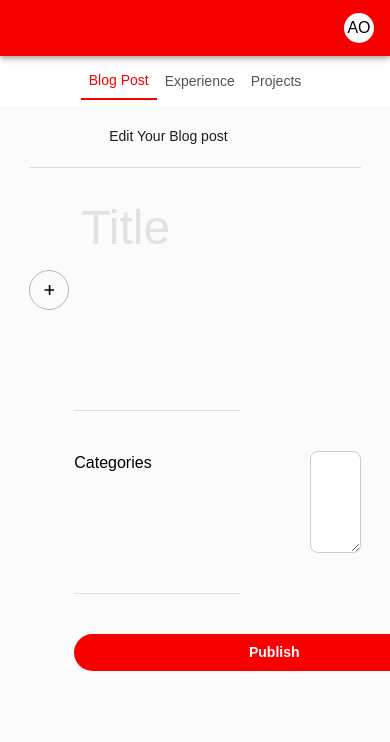
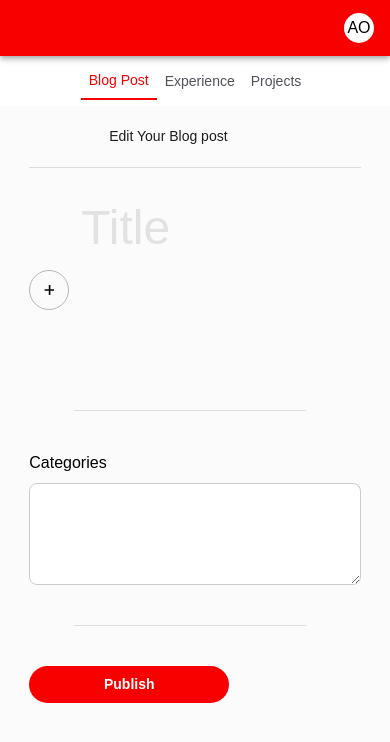
Before and after one commit to Babajide777/the-oyafemi-portfolio, a Next.js app in the folder admin/: page / in a window 390 px wide. Shown: the top 742 px of the page. Built offline with nearby package versions, Linux system fonts and the light colour scheme.

Commit message:
I have styled for the mobile but not remaining the modal

```diff
--- a/admin/app/Components/DashboardContents/BlogPost.tsx
+++ b/admin/app/Components/DashboardContents/BlogPost.tsx
@@ -141,16 +141,23 @@ const BlogPost = () => {
             padding: "40px 0",
           }}
         >
-          <Divider sx={{ width: "50%", marginLeft: "45px" }} />
+          <Divider
+            sx={{ width: { xs: "70%", md: "50%" }, marginLeft: "45px" }}
+          />
         </Box>
         <FormArea
           title="Categories"
           value={categories}
           handleChangeArea={(e) => setCategories(e.target.value)}
           minRows={3}
-          sx={{ marginLeft: "45px" }}
-          titleName={{ marginRight: "150px" }}
-          textareaSx={{ width: "300px", height: "30px" }}
+          sx={{
+            display: "flex",
+            flexDirection: { xs: "column", md: "row" },
+            gap: 1,
+            marginLeft: { xs: "0", md: "45px" },
+          }}
+          titleName={{ marginRight: { md: "150px" } }}
+          textareaSx={{ width: { xs: "40%", md: "300px" }, height: "30px" }}
         />
         <Box
           sx={{
@@ -158,15 +165,17 @@ const BlogPost = () => {
             padding: "40px 0",
           }}
         >
-          <Divider sx={{ width: "50%", marginLeft: "45px" }} />
+          <Divider
+            sx={{ width: { xs: "70%", md: "50%" }, marginLeft: "45px" }}
+          />
         </Box>
         <Button
           sx={{
             color: (theme) => theme.palette.custom.white,
             background: (theme) => theme.palette.custom.Red,
-            width: "400px",
+            width: "200px",
             borderRadius: "30px",
-            marginLeft: "45px",
+            marginLeft: { xs: "0", md: "45px" },
             textTransform: "capitalize",
             fontWeight: 600,
             fontSize: "14px",
--- a/admin/app/Components/FormArea.tsx
+++ b/admin/app/Components/FormArea.tsx
@@ -18,7 +18,7 @@ const FormArea: React.FC<ExtendedFormAreaProps> = ({
   textareaSx,
 }) => {
   return (
-    <Box sx={{ display: "flex", flexDirection: "row", gap: 1, ...sx }}>
+    <Box sx={{ ...sx }}>
       <Typography sx={{ ...titleName }}>{title}</Typography>
       <TextareaAutosize
         minRows={minRows}
```
